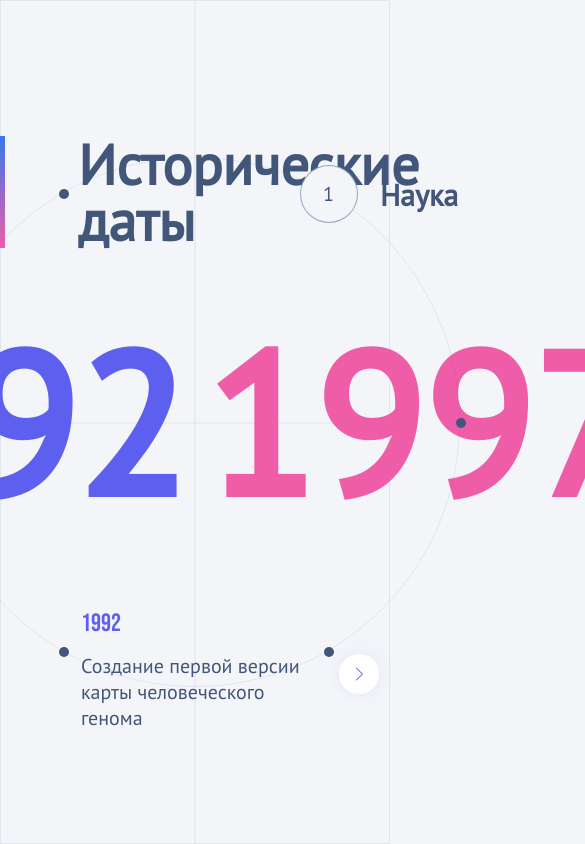
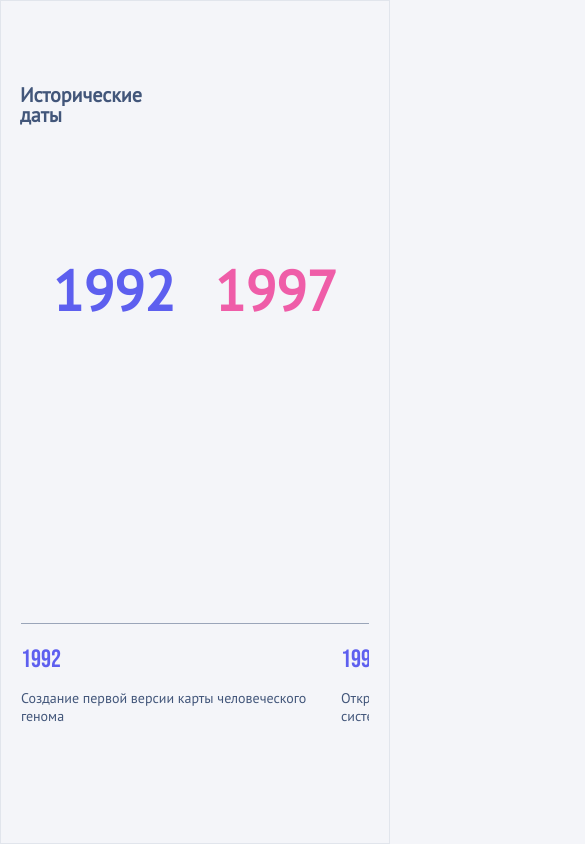
Before and after one commit to Konstantin-Gromakovskiy/historical-dates-test, a React app: page / in a window 390 px wide. Shown: the top 844 px of the page, 585 px wide, since content can reach past the window. Built offline with nearby package versions, Linux system fonts and the light colour scheme.

Commit message:
add adaptive layout for mobile-phone

```diff
--- a/index.html
+++ b/index.html
@@ -2,6 +2,7 @@
 <html lang="en">
 	<head>
 		<meta charset="UTF-8">
+		<meta name="viewport" content="width=device-width, initial-scale=1">
 		<title>Only Digital</title>
 	</head>
 	<body>
--- a/src/components/BackgroundCircle.tsx
+++ b/src/components/BackgroundCircle.tsx
@@ -35,7 +35,6 @@ const BackgroundCircle: FC<BackgroundCircleProps> = ({ width, count, className,
               <span style={{ transform: `rotateZ(${activeItemDotDegree}deg)` }}>
                 { i + 1}
               </span>
-              {/* <h2 className={styles.title} style={{ transform: `rotateZ(${activeItemDotDegree}deg)` }}>{title}</h2> */}
             </button>
           )
         })}
--- a/src/components/Slider.tsx
+++ b/src/components/Slider.tsx
@@ -20,18 +20,16 @@ const Slider: FC<SliderProps> = ({ historicalEvents, activeItemIndex, className
         navigation
         initialSlide={activeItemIndex}
         className={styles.swiper}
-        slidesPerView={4}
-        spaceBetween={80}
+        slidesPerView="auto"
         freeMode={true}
-        height={300}
       >
         {historicalEvents.map((event, i) => (
           <SwiperSlide
             key={i}
           >
-            <div>
+            <div className={styles.eventContainer}>
               <h4 className={styles.title}>{event.date}</h4>
-              <p>{event.description}</p>
+              <p className={styles.description}>{event.description}</p>
             </div>
           </SwiperSlide>
         ))}
--- a/src/components/backgroundCircle.module.scss
+++ b/src/components/backgroundCircle.module.scss
@@ -41,6 +41,7 @@
   justify-content: center;
   align-items: center;
   transition: $transition-animation;
+  cursor: pointer;
 
   &[data-active="true"], &:hover{
     width: 56px;
--- a/src/components/slider.module.scss
+++ b/src/components/slider.module.scss
@@ -7,10 +7,11 @@
 }
 
 :global(.swiper) {
-    padding-inline: $space-large !important;
-  height: 135px;
+  height: 140px;
 
   :global(.swiper-slide) {
+    margin-right: $space-large;
+    width: fit-content;
   }
 
   :global(.swiper-button-prev) {
@@ -44,11 +45,53 @@
 }
 }
 
+
+.eventContainer{
+  display: flex;
+  flex-direction: column;
+  width: 300px;
+}
 .title {
   color: $color-accent;
   font-size: $font-size-medium;
   font-family: $font-family-accent;
   font-weight: $font-weight-base;
   margin-bottom: $space-small;
+}
+.description {
+}
 
+@media (max-width: 768px) {
+
+
+  .container {
+    font-size: $font-size-small;
+    margin-bottom: $space-large;
+
+
+  }
+
+  :global(.swiper) {
+    height: 140px;
+    border-top: 1px solid rgba($primary-text, 0.5);
+    padding-top: $space-base !important;
+
+    :global(.swiper-slide) {
+      margin-right: $space-base;
+    }
+
+    :global(.swiper-button-prev) {
+      display: none;
+    }
+
+    :global(.swiper-button-next) {
+      display: none;
+    }
+  }
+
+
+
+  .title {
+    display: inline-block;
+  }
 }
--- a/src/pages/historicalDates.module.scss
+++ b/src/pages/historicalDates.module.scss
@@ -55,7 +55,7 @@
   display: flex;
   justify-content: center;
   align-items: center;
-  gap: 5%;
+  gap:40px;
   top: 50%;
   margin: auto;
   transform: translateY(-50%);
@@ -81,4 +81,46 @@
   bottom: 0;
   left: 0;
   margin-bottom: 100px;
+  padding-inline: $space-large;
 }
+
+@media (max-height: 980px) {
+  .dates {
+    font-size: calc($font-size-super-large * 0.7);
+    gap: 40px
+  }
+  .slider{
+    margin-bottom: 0;
+  }
+}
+
+
+@media (max-width: 768px) {
+  .main {
+    &:before, &:after {
+      display: none;
+    }
+    .circle {
+      display: none;
+    }
+    .dates {
+      top: 30%;
+      transform: translateY(0);
+      font-size: calc($font-size-large);
+      gap: 40px
+    }
+    .title {
+      font-size: $font-size-base;
+      padding-left: $space-base;
+      top: 10%;
+      &:before {
+        display: none;
+      }
+    }
+    .slider {
+      padding-inline: $space-base;
+
+    }
+  }
+
+}
```
